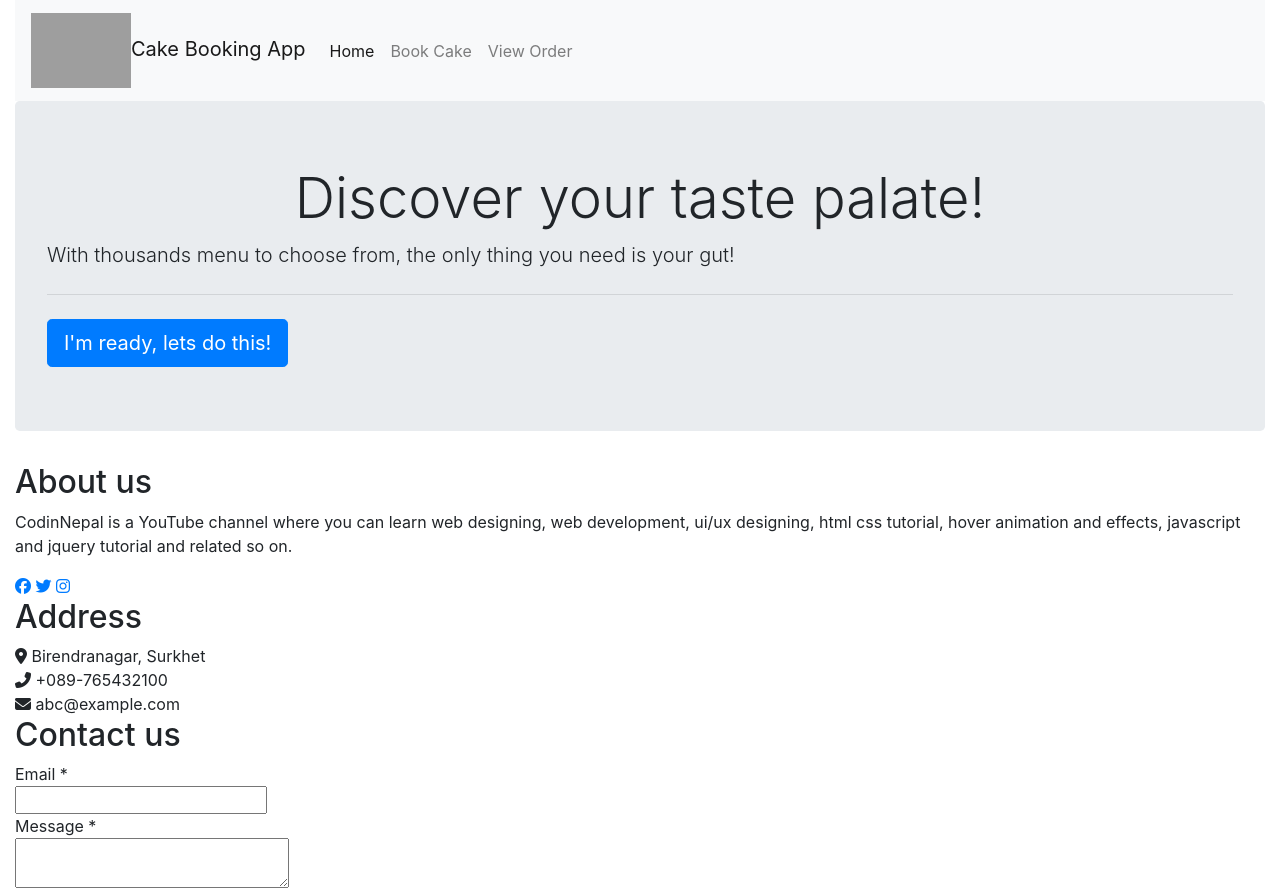
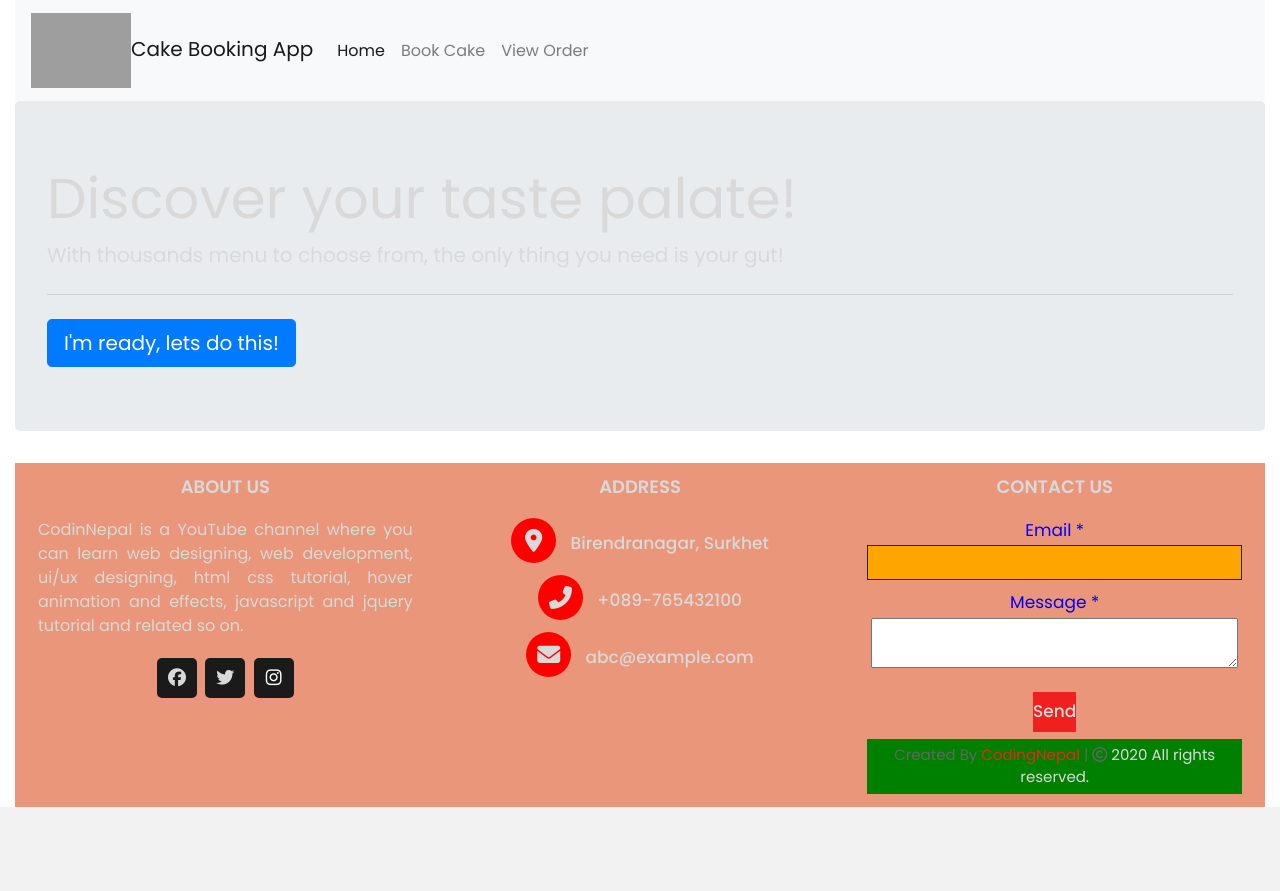
Before and after one commit to wennsin/kuanwennsin.github.io, a plain HTML site: page PROJECT/index3.html in a window 1280 px wide. Shown: the top 891 px of the page. After the commit the page ends 807 px from the top, so only its background shows below. Drawn offline with nearby package versions, Linux system fonts and the light colour scheme; grey boxes are pictures that could not be loaded.

Commit message:
style3.css

```diff
--- a/PROJECT/index3.html
+++ b/PROJECT/index3.html
@@ -3,7 +3,7 @@
   <head>
     <meta charset="utf-8">
      <meta name="viewport" content="width=device-width, initial-scale=1, shrink-to-fit=no">
-    <link rel="stylesheet" href="style.css">
+    <link rel="stylesheet" href="style3.css">
     <script src="../PROJECT/script.js"></script>
     <script src="https://code.jquery.com/jquery-3.5.1.js"></script>
  <script src="https://cdnjs.cloudflare.com/ajax/libs/OwlCarousel2/2.3.4/owl.carousel.min.js"></script>
--- a/cake-booking-app/list.html
+++ b/cake-booking-app/list.html
@@ -8,7 +8,7 @@
     <!-- Bootstrap CSS -->
     <link rel="stylesheet" href="https://cdn.jsdelivr.net/npm/bootstrap@4.5.3/dist/css/bootstrap.min.css" integrity="sha384-TX8t27EcRE3e/ihU7zmQxVncDAy5uIKz4rEkgIXeMed4M0jlfIDPvg6uqKI2xXr2" crossorigin="anonymous">
 
-    <script src="../scripts/list.js"></script>
+    <script src="../cake-scripts/list.js"></script>
     <title>Booking Listing - Table Booking App</title>
   </head>
   <body>
```
